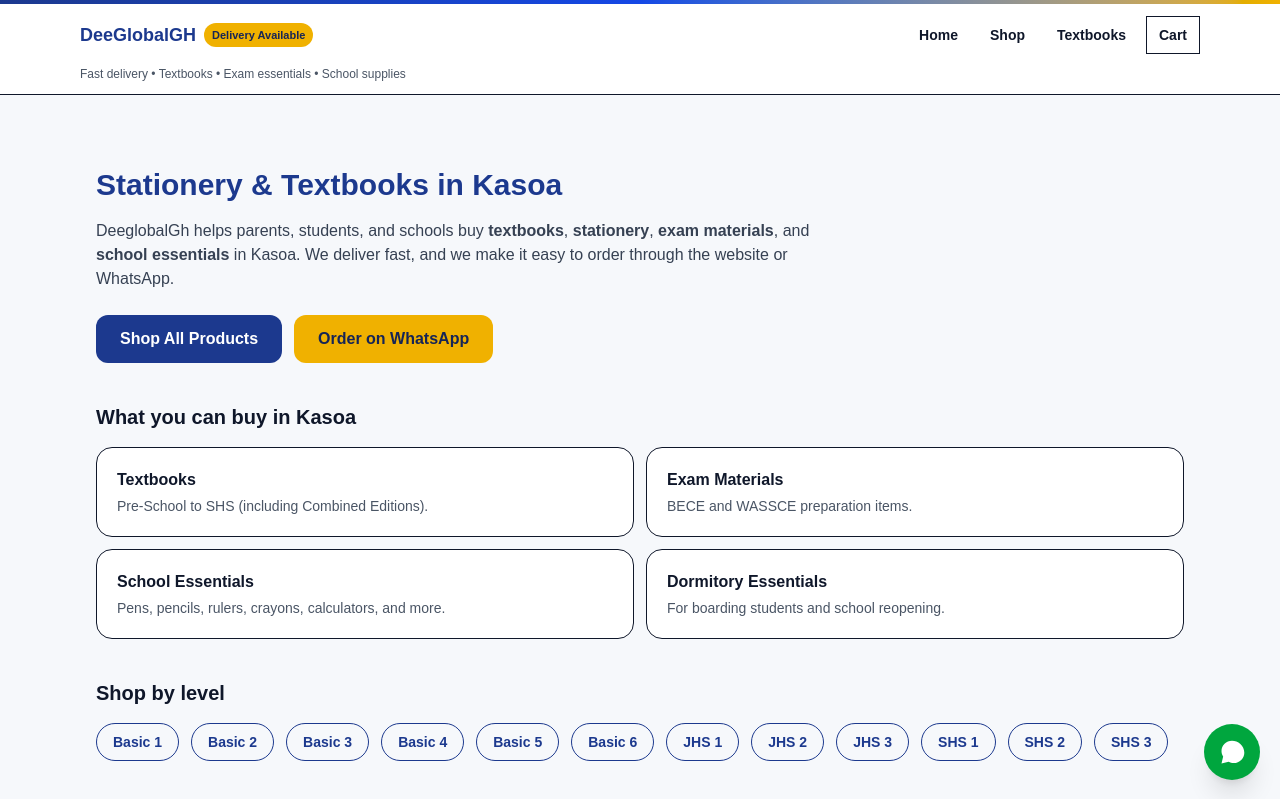
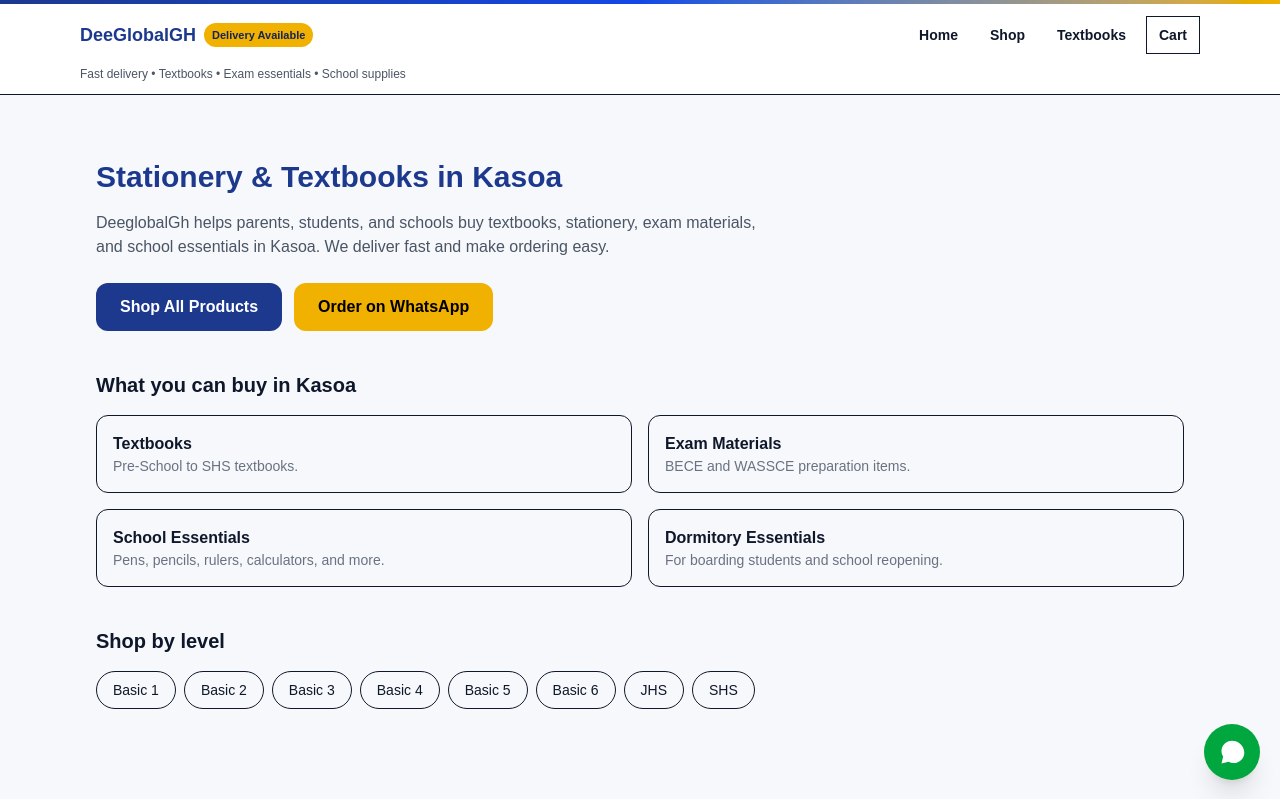
Before and after one commit to dlanquaye/deeglobalgh-website, a Next.js app: page /kasoa in a window 1280 px wide. Shown: the top 799 px of the page. Built offline with nearby package versions, Linux system fonts and the light colour scheme.

Commit message:
Full SEO + search fix for textbooks in kasoa page

```diff
--- a/app/kasoa/page.tsx
+++ b/app/kasoa/page.tsx
@@ -1,55 +1,25 @@
 import Link from "next/link";
 
-export const metadata = {
-  title: "Stationery & Textbooks in Kasoa | DeeglobalGh",
-  description:
-    "Buy textbooks, stationery, exam materials, and school essentials in Kasoa. Order from DeeglobalGh for fast delivery across Kasoa and nearby areas.",
-  alternates: {
-    canonical: "https://shopdeeglobalgh.com/kasoa",
-  },
-};
+export default function KasoaPage() {
+  return (
+    <div className="max-w-6xl mx-auto px-4 py-10">
 
-export default function KasoaPage() {
-  const localBusinessSchema = {
-    "@context": "https://schema.org",
-    "@type": "LocalBusiness",
-    name: "DeeglobalGh",
-    url: "https://shopdeeglobalgh.com",
-    areaServed: "Kasoa",
-    address: {
-      "@type": "PostalAddress",
-      addressLocality: "Kasoa",
-      addressCountry: "GH",
-    },
-    telephone: "+233246011773",
-  };
-
-  return (
-    <main className="mx-auto max-w-6xl px-4 py-12">
-      {/* ✅ Local Business Schema (Kasoa SEO boost) */}
-      <script
-        type="application/ld+json"
-        dangerouslySetInnerHTML={{
-          __html: JSON.stringify(localBusinessSchema),
-        }}
-      />
-
-      <h1 className="text-3xl font-extrabold text-blue-900">
+      {/* HEADER */}
+      <h1 className="text-3xl font-bold text-blue-900 mb-4">
         Stationery & Textbooks in Kasoa
       </h1>
 
-      <p className="mt-4 text-gray-700 max-w-3xl">
-        DeeglobalGh helps parents, students, and schools buy{" "}
-        <strong>textbooks</strong>, <strong>stationery</strong>,{" "}
-        <strong>exam materials</strong>, and <strong>school essentials</strong>{" "}
-        in Kasoa. We deliver fast, and we make it easy to order through the
-        website or WhatsApp.
+      <p className="text-gray-600 max-w-2xl">
+        DeeglobalGh helps parents, students, and schools buy textbooks,
+        stationery, exam materials, and school essentials in Kasoa.
+        We deliver fast and make ordering easy.
       </p>
 
-      <div className="mt-6 flex flex-col gap-3 sm:flex-row">
+      {/* CTA */}
+      <div className="mt-6 flex gap-3 flex-wrap">
         <Link
           href="/shop"
-          className="inline-flex items-center justify-center rounded-xl bg-blue-900 px-6 py-3 font-extrabold text-white hover:opacity-90"
+          className="bg-blue-900 text-white px-6 py-3 rounded-xl font-semibold"
         >
           Shop All Products
         </Link>
@@ -57,82 +27,73 @@ export default function KasoaPage() {
         <a
           href="https://wa.me/233246011773"
           target="_blank"
-          rel="noreferrer"
-          className="inline-flex items-center justify-center rounded-xl bg-yellow-500 px-6 py-3 font-extrabold text-blue-950 hover:opacity-90"
+          className="bg-yellow-500 text-black px-6 py-3 rounded-xl font-semibold"
         >
           Order on WhatsApp
         </a>
       </div>
 
-      <section className="mt-10">
-        <h2 className="text-xl font-bold">What you can buy in Kasoa</h2>
+      {/* WHAT YOU CAN BUY */}
+      <h2 className="mt-10 text-xl font-bold">What you can buy in Kasoa</h2>
 
-        <ul className="mt-4 grid grid-cols-1 gap-3 sm:grid-cols-2">
-          <li className="rounded-2xl border bg-white p-5">
-            <div className="font-semibold">Textbooks</div>
-            <div className="mt-1 text-sm text-gray-600">
-              Pre-School to SHS (including Combined Editions).
+      <div className="mt-4 grid md:grid-cols-2 gap-4">
+
+        <Link href="/shop?category=textbooks" className="border p-4 rounded-xl hover:bg-gray-50">
+          <h3 className="font-semibold">Textbooks</h3>
+          <p className="text-sm text-gray-500">
+            Pre-School to SHS textbooks.
+          </p>
+        </Link>
+
+        <Link href="/shop?category=exam-materials" className="border p-4 rounded-xl hover:bg-gray-50">
+          <h3 className="font-semibold">Exam Materials</h3>
+          <p className="text-sm text-gray-500">
+            BECE and WASSCE preparation items.
+          </p>
+        </Link>
+
+        <Link href="/shop?category=stationery" className="border p-4 rounded-xl hover:bg-gray-50">
+          <h3 className="font-semibold">School Essentials</h3>
+          <p className="text-sm text-gray-500">
+            Pens, pencils, rulers, calculators, and more.
+          </p>
+        </Link>
+
+        <Link href="/shop?category=dormitory" className="border p-4 rounded-xl hover:bg-gray-50">
+          <h3 className="font-semibold">Dormitory Essentials</h3>
+          <p className="text-sm text-gray-500">
+            For boarding students and school reopening.
+          </p>
+        </Link>
+
       </div>
-          </li>
-          <li className="rounded-2xl border bg-white p-5">
-            <div className="font-semibold">Exam Materials</div>
-            <div className="mt-1 text-sm text-gray-600">
-              BECE and WASSCE preparation items.
-            </div>
-          </li>
-          <li className="rounded-2xl border bg-white p-5">
-            <div className="font-semibold">School Essentials</div>
-            <div className="mt-1 text-sm text-gray-600">
-              Pens, pencils, rulers, crayons, calculators, and more.
-            </div>
-          </li>
-          <li className="rounded-2xl border bg-white p-5">
-            <div className="font-semibold">Dormitory Essentials</div>
-            <div className="mt-1 text-sm text-gray-600">
-              For boarding students and school reopening.
-            </div>
-          </li>
-        </ul>
-      </section>
 
-      <section className="mt-10">
-        <h2 className="text-xl font-bold">Shop by level</h2>
+      {/* SHOP BY LEVEL */}
+      <h2 className="mt-10 text-xl font-bold">Shop by level</h2>
 
-        <div className="mt-4 flex flex-wrap gap-3">
+      <div className="mt-4 flex flex-wrap gap-2">
+
         {[
-            { label: "Basic 1", slug: "basic-1" },
-            { label: "Basic 2", slug: "basic-2" },
-            { label: "Basic 3", slug: "basic-3" },
-            { label: "Basic 4", slug: "basic-4" },
-            { label: "Basic 5", slug: "basic-5" },
-            { label: "Basic 6", slug: "basic-6" },
-            { label: "JHS 1", slug: "jhs-1" },
-            { label: "JHS 2", slug: "jhs-2" },
-            { label: "JHS 3", slug: "jhs-3" },
-            { label: "SHS 1", slug: "shs-1" },
-            { label: "SHS 2", slug: "shs-2" },
-            { label: "SHS 3", slug: "shs-3" },
-          ].map((l) => (
+          { name: "Basic 1", slug: "basic-1" },
+          { name: "Basic 2", slug: "basic-2" },
+          { name: "Basic 3", slug: "basic-3" },
+          { name: "Basic 4", slug: "basic-4" },
+          { name: "Basic 5", slug: "basic-5" },
+          { name: "Basic 6", slug: "basic-6" },
+          { name: "JHS", slug: "jhs" },
+          { name: "SHS", slug: "shs" },
+        ].map((level) => (
           <Link
-              key={l.slug}
-              href={`/level/${l.slug}`}
-              className="rounded-full border px-4 py-2 text-sm font-bold text-blue-900 hover:bg-gray-50"
+            key={level.slug}
+            href={`/shop?level=${level.slug}`}
+            className="border px-4 py-2 rounded-full text-sm hover:bg-gray-100"
           >
-              {l.label}
+            {level.name}
           </Link>
         ))}
+
       </div>
-      </section>
 
-      <section className="mt-10 rounded-2xl border bg-gray-50 p-6">
-        <h2 className="text-xl font-bold text-blue-900">
-          Delivery in Kasoa and nearby areas
-        </h2>
-        <p className="mt-2 text-gray-700">
-          We deliver within Kasoa and also support delivery to nearby areas.
-          Confirm delivery location and fees on WhatsApp.
-        </p>
-      </section>
-    </main>
+    </div>
   );
 }
--- a/app/textbooks-in-kasoa/page.tsx
+++ b/app/textbooks-in-kasoa/page.tsx
@@ -1,19 +1,24 @@
-import { prisma } from "../../lib/prisma";
+import { prisma } from "@/lib/prisma";
 import Link from "next/link";
-import ProductCard from "../components/ProductCard";
+import ProductCard from "@/app/components/ProductCard";
+
 export const dynamic = "force-dynamic";
 
 export default async function TextbooksKasoaPage({
   searchParams,
 }: {
-  searchParams: { search?: string; level?: string; category?: string };
+  searchParams: {
+    search?: string;
+    level?: string;
+    category?: string;
+  };
 }) {
   /* -------------------------------------------
      PARAMS
   ------------------------------------------- */
   const rawSearch = searchParams?.search || "";
   const rawLevel = searchParams?.level || "";
-  const rawCategory = searchParams?.category; // ❌ NO DEFAULT HERE
+  const rawCategory = searchParams?.category;
 
   /* -------------------------------------------
      NORMALIZE
@@ -25,45 +30,46 @@ export default async function TextbooksKasoaPage({
   const keywords = search.split(" ").filter(Boolean);
 
   /* -------------------------------------------
-     FETCH PRODUCTS (FIXED LOGIC)
+     QUERY BUILD (SAFE + CLEAN)
   ------------------------------------------- */
-  const products = await prisma.product.findMany({
-    where: {
+  const where: any = {
     isActive: true,
+    AND: [],
+  };
 
-      AND: [
-        /* ✅ CATEGORY (DEFAULT = TEXTBOOKS ONLY WHEN NONE SELECTED) */
-        category
-          ? { categorySlug: category }
-          : { categorySlug: "textbooks" },
+  /* CATEGORY (default = textbooks) */
+  where.AND.push(
+    category ? { categorySlug: category } : { categorySlug: "textbooks" }
+  );
 
   /* SEARCH */
-        ...(keywords.length > 0
-          ? keywords.map((word) => ({
+  if (keywords.length > 0) {
+    where.AND.push(
+      ...keywords.map((word) => ({
         OR: [
           { name: { contains: word } },
           { brand: { contains: word } },
           { tags: { has: word } },
-]
+        ],
       }))
-          : []),
+    );
+  }
 
   /* LEVEL */
-        ...(level
-          ? [
-              {
+  if (level) {
+    where.AND.push({
       levelSlugs: {
         has: level,
       },
-              },
-            ]
-          : []),
-      ],
-    },
+    });
+  }
 
-    orderBy: {
-      createdAt: "desc",
-    },
+  /* -------------------------------------------
+     FETCH
+  ------------------------------------------- */
+  const products = await prisma.product.findMany({
+    where,
+    orderBy: { createdAt: "desc" },
   });
 
   /* -------------------------------------------
@@ -72,22 +78,29 @@ export default async function TextbooksKasoaPage({
   return (
     <div className="max-w-6xl mx-auto px-4 py-10">
 
-      {/* TITLE */}
-      <h1 className="text-2xl font-bold mb-2">
-        Buy Textbooks in Kasoa
+      {/* ================= SEO HEADER ================= */}
+      <h1 className="text-3xl font-bold text-blue-900 mb-4">
+        Textbooks in Kasoa – Buy School Books Near You
       </h1>
 
-      <p className="text-gray-600 mb-6">
-        Shop textbooks for Pre-School, Basic 1–6, JHS and SHS. Fast delivery available.
+      <p className="text-gray-600 max-w-2xl mb-4">
+        Looking for textbooks in Kasoa? DeeglobalGh provides approved textbooks
+        for Pre-School, Basic 1–6, JHS, and SHS students. Order online and get
+        fast delivery in Kasoa.
+      </p>
+
+      <p className="text-gray-600 max-w-2xl mb-6">
+        We stock Ghana Education Service recommended textbooks, exam materials,
+        and learning resources to help students succeed.
       </p>
 
       {/* CTA */}
       <div className="flex gap-3 mb-6 flex-wrap">
         <Link
-          href="/textbooks-in-kasoa?category=textbooks"
+          href="/shop?category=textbooks"
           className="bg-blue-900 text-white px-6 py-3 rounded-xl font-bold"
         >
-          Browse Textbooks
+          Shop All Textbooks
         </Link>
 
         <a
@@ -99,7 +112,7 @@ export default async function TextbooksKasoaPage({
         </a>
       </div>
 
-      {/* SEARCH */}
+      {/* ================= SEARCH ================= */}
       <form method="GET" className="mb-6 flex gap-3">
         <input
           type="text"
@@ -113,8 +126,8 @@ export default async function TextbooksKasoaPage({
         </button>
       </form>
 
-      {/* LEVEL FILTER */}
-      <div className="mb-4 flex flex-wrap gap-2">
+      {/* ================= LEVEL FILTER ================= */}
+      <div className="mb-6 flex flex-wrap gap-2">
         {[
           "pre-school",
           "basic-1",
@@ -125,29 +138,45 @@ export default async function TextbooksKasoaPage({
           "basic-6",
           "jhs",
           "shs",
-        ].map((lvl) => (
+        ].map((lvl) => {
+          const params = new URLSearchParams();
+
+          if (rawSearch) params.set("search", rawSearch);
+          if (category) params.set("category", category);
+
+          params.set("level", lvl);
+
+          return (
             <Link
               key={lvl}
-            href={`/textbooks-in-kasoa?level=${lvl}${
-              rawSearch ? `&search=${rawSearch}` : ""
-            }${
-              category ? `&category=${category}` : ""
-            }`}
+              href={`/textbooks-in-kasoa?${params.toString()}`}
               className="border px-3 py-1 rounded-full text-sm hover:bg-gray-100"
             >
               {lvl.toUpperCase()}
             </Link>
-        ))}
+          );
+        })}
       </div>
 
-      {/* CATEGORY QUICK SWITCH (SAFE VERSION) */}
+      {/* ================= PRODUCTS ================= */}
+      <h2 className="text-xl font-bold mb-6">Available Textbooks</h2>
 
+      {products.length === 0 ? (
+        <div className="text-center py-12">
+          <p className="text-lg font-semibold text-gray-700">
+            No textbooks found.
+          </p>
+          <p className="text-sm text-gray-500 mt-2">
+            Try different keywords or browse all textbooks.
+          </p>
 
-      <h2 className="text-xl font-bold mb-6">Shop</h2>
-
-      {/* PRODUCTS */}
-      {products.length === 0 ? (
-        <p>No products found.</p>
+          <Link
+            href="/shop?category=textbooks"
+            className="inline-block mt-4 bg-blue-900 text-white px-6 py-3 rounded-xl font-bold"
+          >
+            View All Textbooks
+          </Link>
+        </div>
       ) : (
         <div className="grid grid-cols-2 md:grid-cols-4 gap-6">
           {products.map((p: any) => (
@@ -155,6 +184,25 @@ export default async function TextbooksKasoaPage({
           ))}
         </div>
       )}
+
+      {/* ================= SEO FOOTER ================= */}
+      <div className="mt-12 max-w-3xl">
+        <h2 className="text-xl font-bold mb-3">
+          Where to buy textbooks in Kasoa
+        </h2>
+
+        <p className="text-gray-600 mb-3">
+          Parents and students in Kasoa can easily order textbooks online from
+          DeeglobalGh. We offer fast delivery and a wide range of textbooks for
+          all levels.
+        </p>
+
+        <p className="text-gray-600">
+          Whether you need Basic school textbooks, JHS materials, or SHS approved
+          books, you can find them here and order quickly for delivery.
+        </p>
+      </div>
+
     </div>
   );
 }
```
Also changed, not shown: app/shop/ShopClient.tsx (+21 -8 lines). Lines whose indentation alone changed are shown as unchanged.
